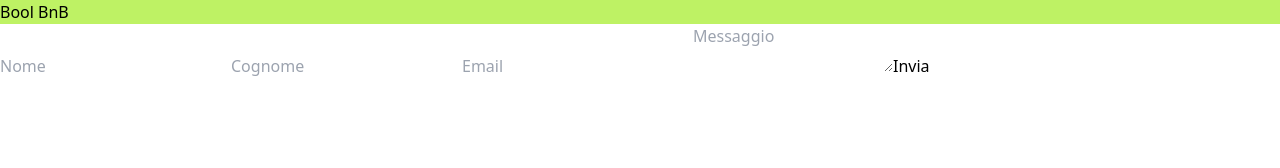
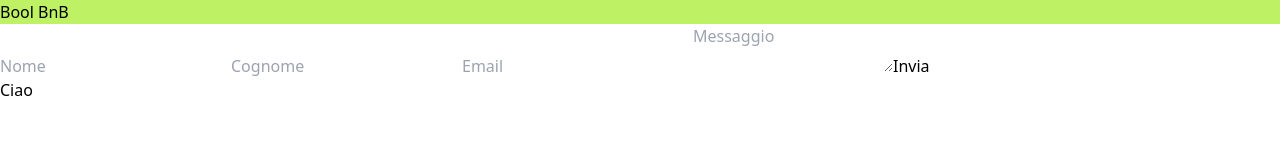
Before and after one commit to AVenturi98/Bool-BnB, a React (Vite) app in the folder client/: page / in a window 1280 px wide. Shown: the top 168 px of the page. Built offline with nearby package versions, Linux system fonts and the light colour scheme.

Commit message:
ADD: card component

```diff
--- a/client/src/App.jsx
+++ b/client/src/App.jsx
@@ -1,3 +1,4 @@
+import Card from './components/Card'
 import MailForm from './components/MailForm'
 
 function App() {
@@ -6,6 +7,7 @@ function App() {
     <>
       <div className='bg-lime-300'>Bool BnB</div>
       <MailForm></MailForm>
+      <Card />
     </>
   )
 }
--- /dev/null
+++ b/client/src/components/Card.jsx
@@ -0,0 +1,5 @@
+export default function Card() {
+    return <>
+        <div>Ciao</div>
+    </>
+}
```
Also changed, not shown: 2 other files (tests, documents, lock files or other folders).
